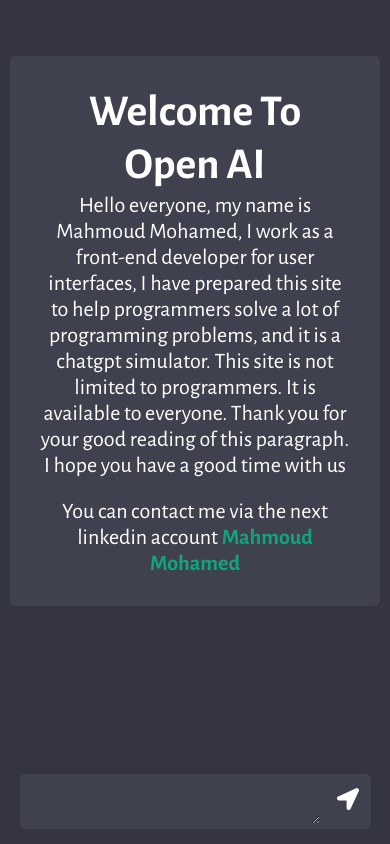
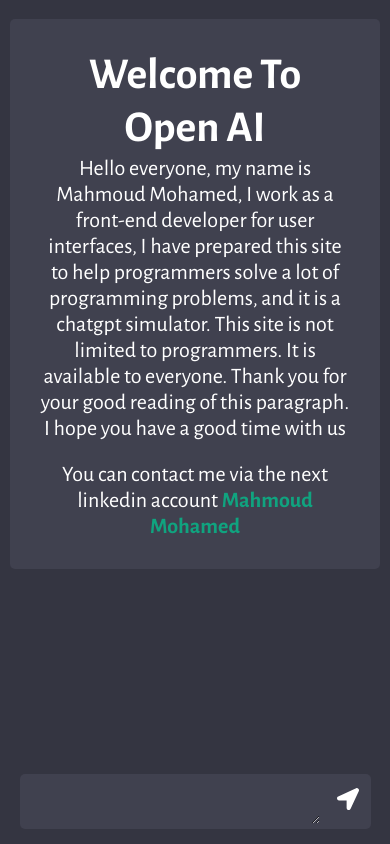
Before and after one commit to Eng1Mahmoud/chatAi, a React (Create React App) app in the folder client/: page / in a window 390 px wide. Built offline with nearby package versions, Linux system fonts and the light colour scheme.

Commit message:
change some style

```diff
--- a/client/src/App.css
+++ b/client/src/App.css
@@ -183,4 +183,7 @@
   #chat_container {
     width: 95%;
   }
+  .welcome{
+    margin-top: 5%;
+  }
 }
```
